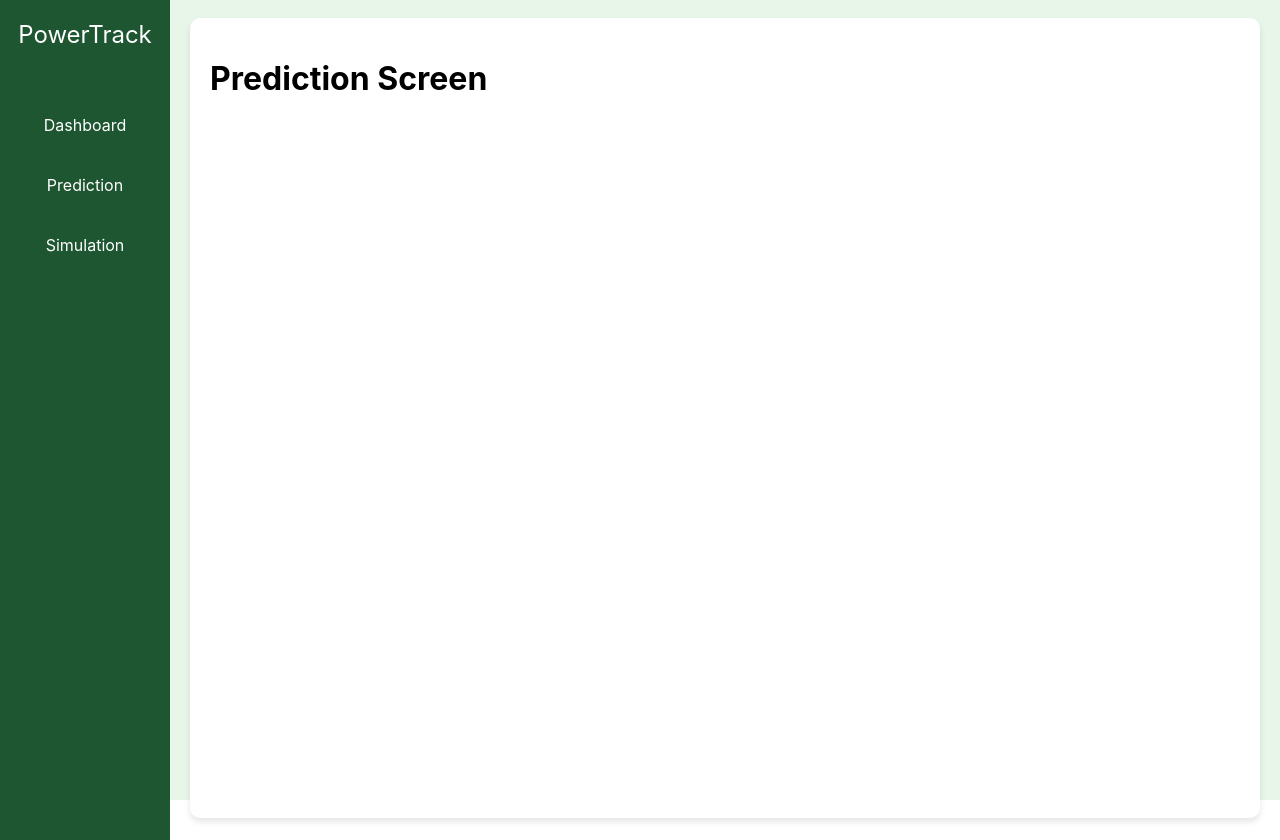
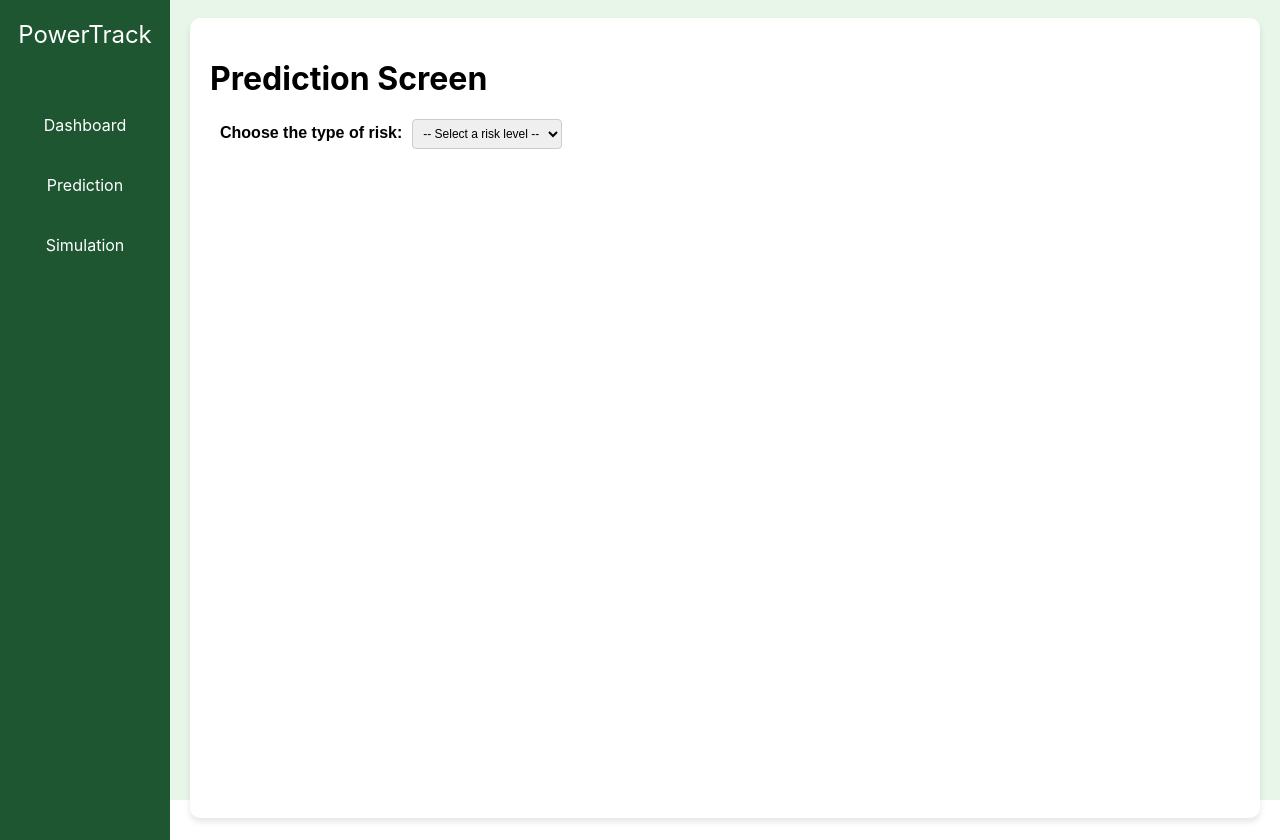
Before and after one commit to noracadella/PowerTrack, a React (Create React App) app in the folder frontend/: page /prediction in a window 1280 px wide. Built offline with nearby package versions, Linux system fonts and the light colour scheme.

Commit message:
risk bar

```diff
--- a/frontend/src/components/PredictionScreen.js
+++ b/frontend/src/components/PredictionScreen.js
@@ -1,10 +1,44 @@
-import React from 'react';
+import React, { useState } from 'react';
+import "../css/RiskSelector.css";
 
 const PredictionScreen = () => {
+    const [selectedRisk, setSelectedRisk] = useState("");
+
+    const riskDescriptions = {
+        low: "Low risk: Minimal cost fluctuation. Prices are mostly fixed, providing high stability.",
+        medium: "Medium risk: Moderate exposure to market prices. Example: 50% fixed price (future market) and 50% variable price (spot market).",
+        high: "High risk: High exposure to price changes. Costs fluctuate based entirely on the spot market."
+    };
+
+    const handleRiskChange = (event) => {
+        setSelectedRisk(event.target.value);
+    };
+
     return (
         <div>
             <h1>Prediction Screen</h1>
             {/* Aquí va el contenido de la pantalla Prediction */}
+            <div className="risk-selector-container">
+                <label htmlFor="risk-dropdown" className="dropdown-label">
+                    Choose the type of risk:
+                </label>
+                <select
+                    id="risk-dropdown"
+                    value={selectedRisk}
+                    onChange={handleRiskChange}
+                    className="risk-dropdown"
+                >
+                    <option value="">-- Select a risk level --</option>
+                    <option value="low">Low</option>
+                    <option value="medium">Medium</option>
+                    <option value="high">High</option>
+                </select>
+                {selectedRisk && (
+                    <div className="risk-description-inline">
+                        {riskDescriptions[selectedRisk]}
+                    </div>
+                )}
+            </div>
         </div>
     );
 };
--- /dev/null
+++ b/frontend/src/css/RiskSelector.css
@@ -0,0 +1,44 @@
+.risk-selector-container {
+    font-family: Arial, sans-serif;
+    width: 100%;
+    margin: 10px 0;
+  }
+
+  .dropdown-label {
+    margin-left: 10px;
+    margin-right: 10px;
+    margin-bottom: 5px;
+    font-weight: bold;
+    font-size: 16px;
+    color: black;
+  }
+
+  .risk-inline-container {
+    display: flex;
+    align-items: center;
+    justify-content: space-between;
+    width: 100%;
+    box-sizing: border-box;
+  }
+
+  .risk-dropdown {
+    padding: 6px;
+    border-radius: 4px;
+    border: 1px solid #ccc;
+    font-size: 12px;
+    flex: 1;
+    max-width: 150px;
+  }
+
+  .risk-description-inline {
+    margin-left: 12px;
+    margin-top: 5px;
+    font-size: 14px;
+    color: #666;
+    flex: 3;
+  }
+
+  .risk-description-inline strong {
+    color: #333;
+    margin-right: 5px;
+  }
```
